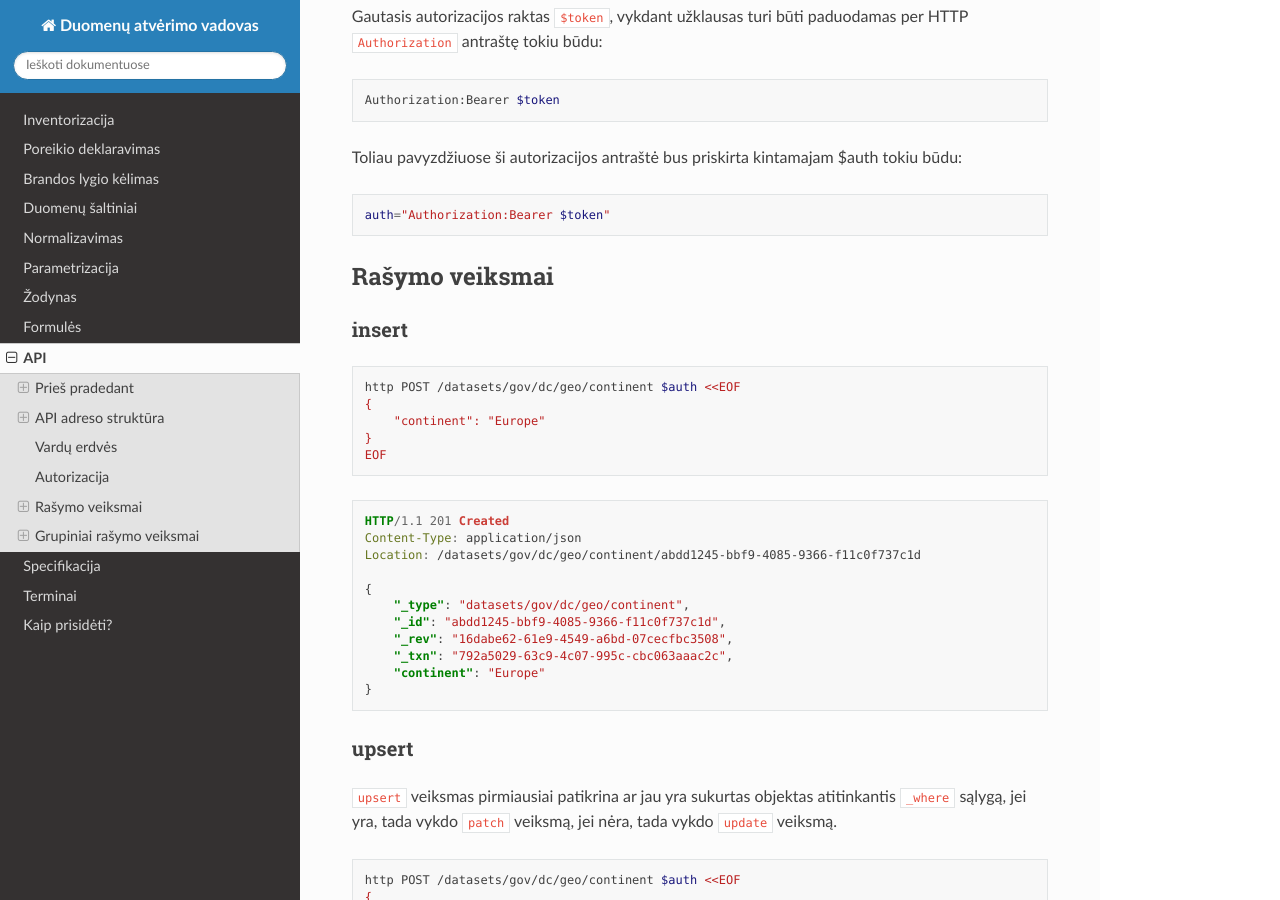
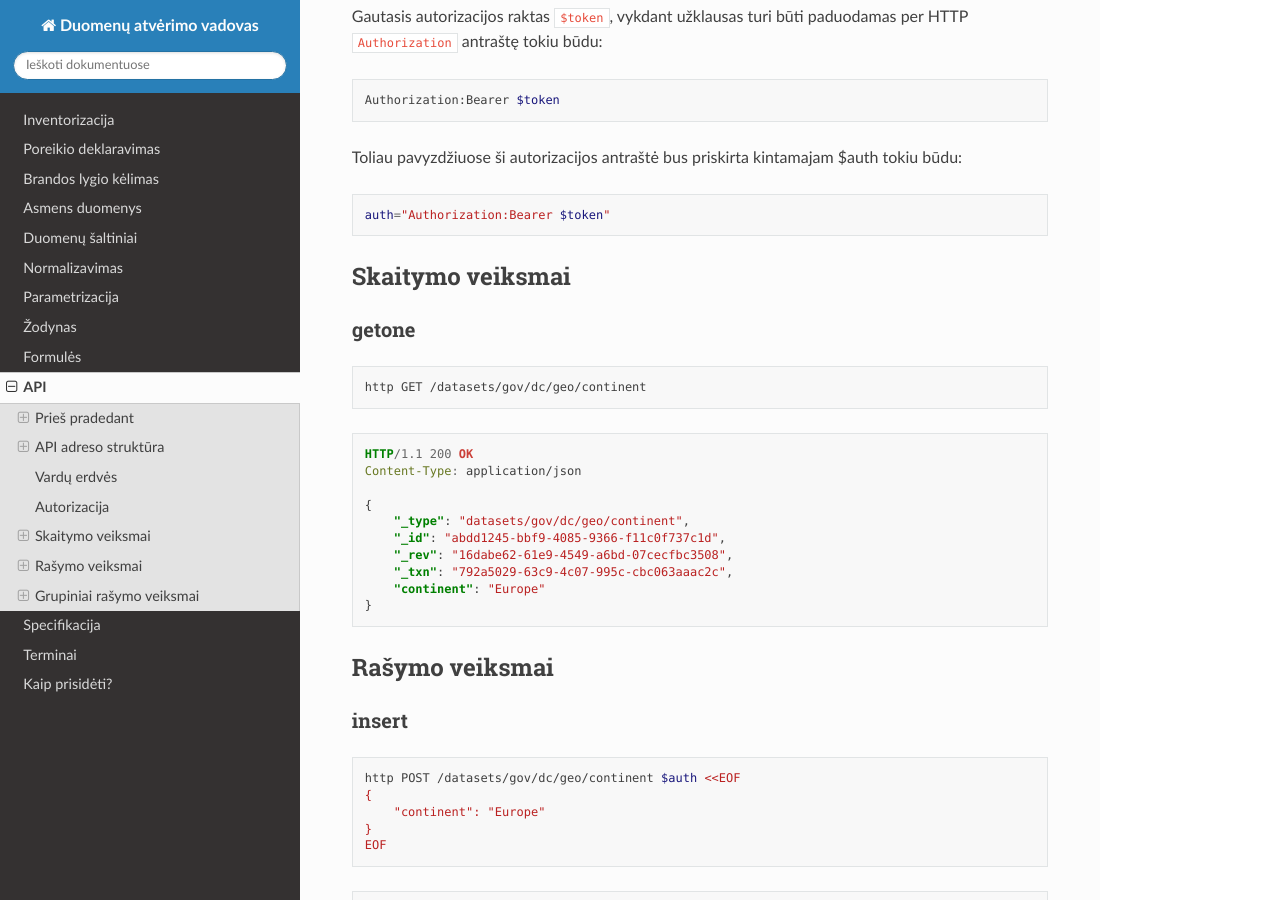
Before and after one commit to atviriduomenys/manifest, a Sphinx documentation site: the page built from docs/api.rst, in a window 1280 px wide and 900 px high, scrolled down 5277 px. Built offline with Sphinx 7.4.7 and the Read the Docs theme 2.0.0, drawn with Linux system fonts in a browser that asks for light colours.

```diff
--- a/docs/api.rst
+++ b/docs/api.rst
@@ -297,6 +299,32 @@ tokiu būdu:
 .. code-block:: sh
 
     auth="Authorization:Bearer $token"
+
+
+Skaitymo veiksmai
+=================
+
+.. _getone:
+
+getone
+------
+
+.. code-block:: sh
+
+    http GET /datasets/gov/dc/geo/continent
+
+.. code-block:: http
+
+    HTTP/1.1 200 OK
+    Content-Type: application/json
+
+    {
+        "_type": "datasets/gov/dc/geo/continent",
+        "_id": "abdd1245-bbf9-4085-9366-f11c0f737c1d",
+        "_rev": "16dabe62-61e9-4549-a6bd-07cecfbc3508",
+        "_txn": "792a5029-63c9-4c07-995c-cbc063aaac2c",
+        "continent": "Europe"
+    }
 
 
 Rašymo veiksmai
--- a/docs/index.rst
+++ b/docs/index.rst
@@ -241,6 +241,7 @@ Turinys
    inventory
    demand
    maturity
+   personal-data
    sources
    norm
    params
```
Also changed, not shown: other parts of docs/api.rst (+4 -0 lines), docs/personal-data.rst (added, +110 -0 lines), docs/spec.rst (+13 -0 lines).
